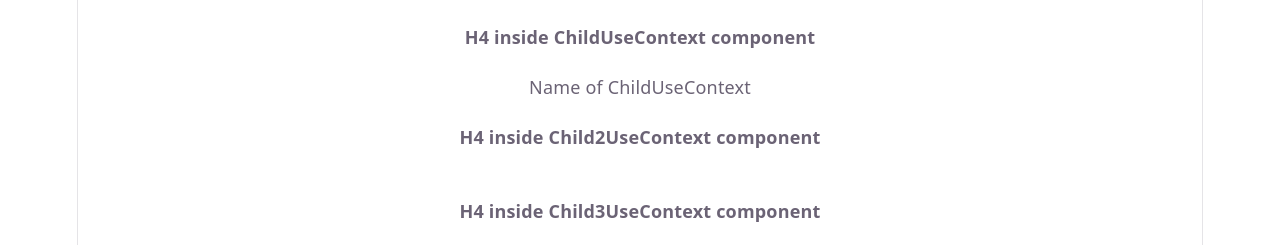
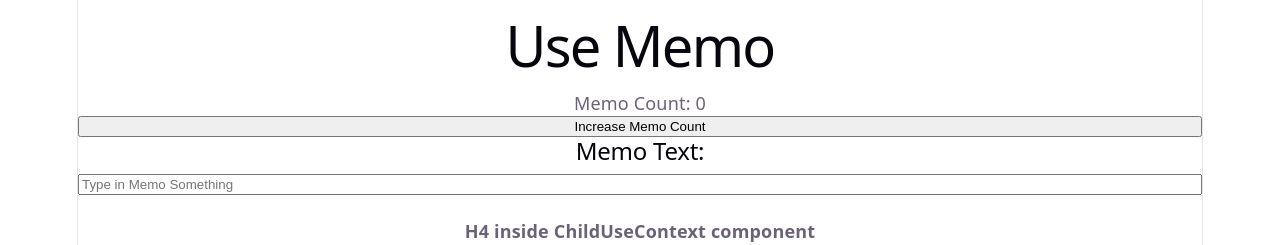
Before and after one commit to yashdharnaagrawal-arch/Learning-React, a React (Vite) app: page / in a window 1280 px wide. Shown: the top 245 px of the page. Built offline with nearby package versions, Linux system fonts and the light colour scheme; no server answers.

Commit message:
useMemo() Example

```diff
--- a/src/App.jsx
+++ b/src/App.jsx
@@ -13,6 +13,7 @@ import {BrowserRouter, Route, Routes} from 'react-router-dom';
 import { useEffect } from 'react';
 import ChildUseContext from './ChildUseContext';
 import {userContext} from './context/UserContext';
+import Memo from './Memo';
 
 
 function App() {
@@ -151,6 +152,9 @@ function App() {
 
   return (
     <>
+    {/* useMemo Example */}
+    <Memo/>
+    {/* useContext Example */}
     <userContext.Provider value={userObject}>
       <ChildUseContext />
     </userContext.Provider>
--- /dev/null
+++ b/src/Memo.jsx
@@ -0,0 +1,32 @@
+import react from 'react';
+
+function Memo(){
+
+    const [count, setCount] = react.useState(0);
+    const [text, setText] = react.useState("");
+
+    // console.log("Memo Component Rendered");
+
+    // const num = [1,2,3,4,5,6,7,8,9,0,48,1,22]
+    // const sortNum = num.sort((a,b) => console.log(a-b));
+
+    const sortMemo = react.useMemo(() => {
+        console.log("Sorting Memo");
+        const num = [1,2,3,4,5,6,7,8,9,0,48,1,22]
+        return num.sort((a,b) => console.log(a-b));
+    }, [count]);
+
+    console.log(sortMemo);
+
+    return(
+        <>
+        <h1> Use Memo</h1>
+         <p>Memo Count: {count}</p>
+        <button onClick={() => setCount(count + 1)}>Increase Memo Count</button>
+        <h2>Memo Text: {text}</h2>
+        <input type="text" placeholder='Type in Memo Something' onChange={(e) => setText(e.target.value)} />
+        </>
+    )
+}
+
+export default Memo
```
